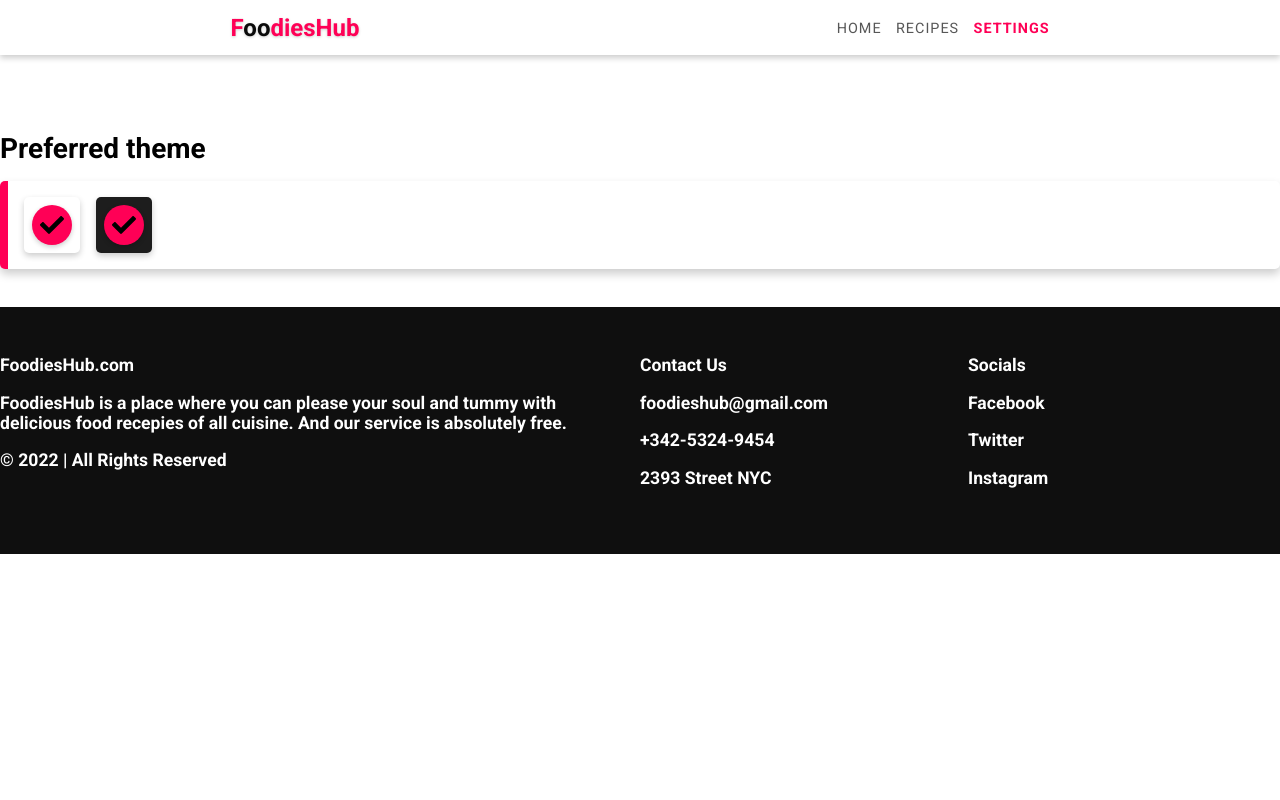
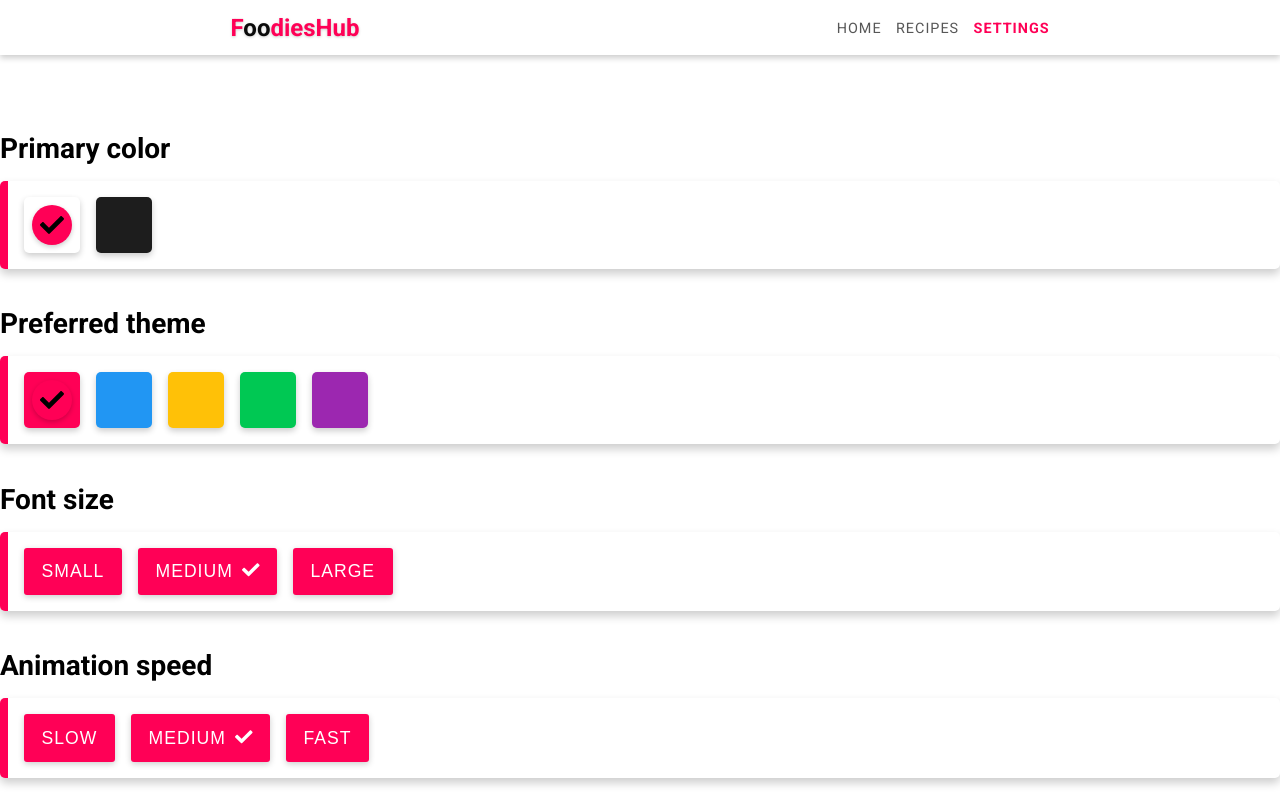
Before and after one commit to Digyashkalita/foodiesHub, a React (Create React App) app: page /settings in a window 1280 px wide. Shown: the top 800 px of the page. Built offline with nearby package versions, Linux system fonts and the light colour scheme.

Commit message:
settings page added

```diff
--- a/src/pages/Settings.js
+++ b/src/pages/Settings.js
@@ -1,23 +1,133 @@
-import React from "react";
+import React, { useState } from "react";
 import { FontAwesomeIcon } from "@fortawesome/react-fontawesome";
 import { faCheck } from "@fortawesome/free-solid-svg-icons";
+
 const Settings = () => {
+  const primaryColors = [
+    "rgb(255, 0, 86)",
+    "rgb(33, 150, 243)",
+    "rgb(255, 193, 7)",
+    "rgb(0, 200, 83)",
+    "rgb(156,39, 176)",
+  ];
+  const fontSizes = [
+    { title: "Small", value: "12px" },
+    { title: "Medium", value: "16px" },
+    { title: "Large", value: "20px" },
+  ];
+  const animationSpeeds = [
+    { title: "Slow", value: "2" },
+    { title: "Medium", value: "1" },
+    { title: "fast", value: ".5" },
+  ];
+  const themes = [
+    {
+      "--background-color": "#fff",
+      "--background-light": "#fff",
+      "--shadow-color": "rgba(0,0,0,0.2)",
+      "--text-color": "#0A0A0A",
+      "--text-ligth": "#eceaea",
+    },
+    {
+      "--background-color": "rgb(29,29,29)",
+      "--background-light": "rgb(77,77,77)",
+      "--shadow-color": "rgba(0,0,0,0.2)",
+      "--text-color": "#ffffff",
+      "--text-ligth": "#eceaea",
+    },
+  ];
+  const [settings, setSettings] = useState({
+    "--background-color": "#fff",
+    "--background-light": "#fff",
+    "--shadow-color": "rgba(0, 0, 0, 0.2)",
+    "--primary-color": "rgb(255, 0, 86)",
+    "--text-color": "#0a0a0a",
+    "--text-light": "#575757",
+    "--font-size": "16px",
+    "--animation-speed": "1",
+  });
+  const [theme, setTheme] = useState("light");
+  const [primaryColor, setPirmaryColor] = useState(0);
+  const [fontSize, setFontSize] = useState(1);
+  const [animationSpeed, setAnimationSpeed] = useState(1);
+
+  function changetheme(i) {
+    const _theme = { ...theme[i] };
+    setTheme(i === 0 ? "light" : "dark");
+    //update settings
+    let _settings = { ...settings };
+    for (let key in _settings) {
+      _settings[key] = _theme[key];
+    }
+    setSettings(_settings);
+  }
   return (
     <div>
+      <div className="section d-block">
+        <h2>Primary color</h2>
+        <div className="options-container">
+          {" "}
+          <div className="option light" onClick={() => changetheme(0)}>
+            {theme === "light" && (
+              <div className="check">
+                <FontAwesomeIcon icon={faCheck} />
+              </div>
+            )}
+          </div>
+          <div className="option dark" onClick={() => changetheme(1)}>
+            {theme === "dark" && (
+              <div className="check">
+                <FontAwesomeIcon icon={faCheck} />
+              </div>
+            )}
+          </div>
+        </div>
+      </div>
       <div className="section d-block">
         <h2>Preferred theme</h2>
         <div className="options-container">
           {" "}
-          <div className="option light">
-            <div className="check">
-              <FontAwesomeIcon icon={faCheck} />
+          {primaryColors.map((color, index) => (
+            <div className="option light" style={{ backgroundColor: color }}>
+              {primaryColor === index && (
+                <div className="check">
+                  <FontAwesomeIcon icon={faCheck} />
+                </div>
+              )}
             </div>
-          </div>
-          <div className="option dark">
-            <div className="check">
-              <FontAwesomeIcon icon={faCheck} />
-            </div>
-          </div>
+          ))}
+        </div>
+      </div>
+      <div className="section d-block">
+        <h2>Font size</h2>
+        <div className="options-container">
+          {" "}
+          {fontSizes.map((size, index) => (
+            <button className="btn">
+              {size.title}
+              {fontSize === index && (
+                <span>
+                  <FontAwesomeIcon icon={faCheck} />
+                </span>
+              )}
+            </button>
+          ))}
+        </div>
+      </div>
+      <div className="section d-block">
+        <h2>Animation speed</h2>
+        <div className="options-container">
+          {" "}
+          {animationSpeeds.map((speed, index) => (
+            <button className="btn">
+              {speed.title}
+              {animationSpeed === index && (
+                <span>
+                  <FontAwesomeIcon icon={faCheck} />
+                </span>
+              )}
+            </button>
+          ))}
         </div>
       </div>
     </div>
--- a/src/styles/index.scss
+++ b/src/styles/index.scss
@@ -136,6 +136,10 @@ img {
       }
     }
   }
+  .btn span {
+    margin-left: 0.5em;
+    display: inline-block;
+  }
 }
 .d-block h2 {
   font-size: 1.75em;
```
